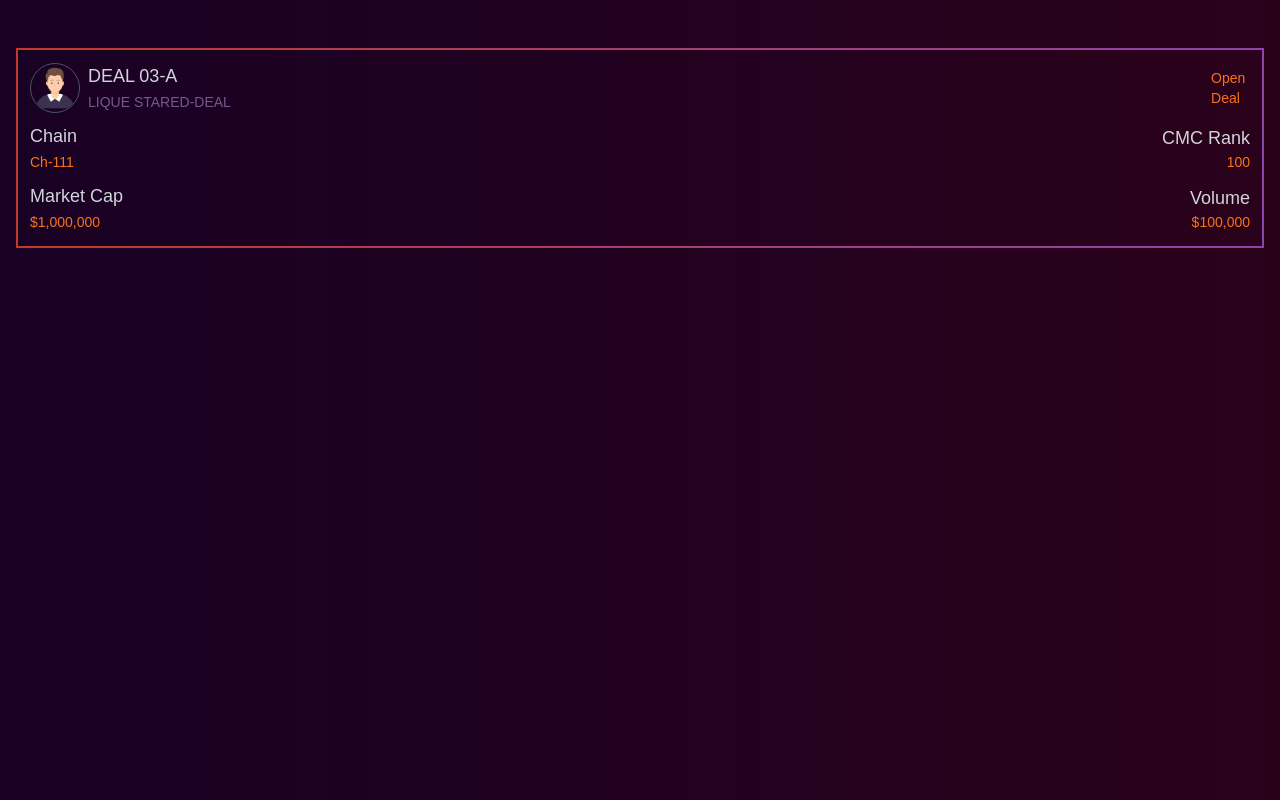
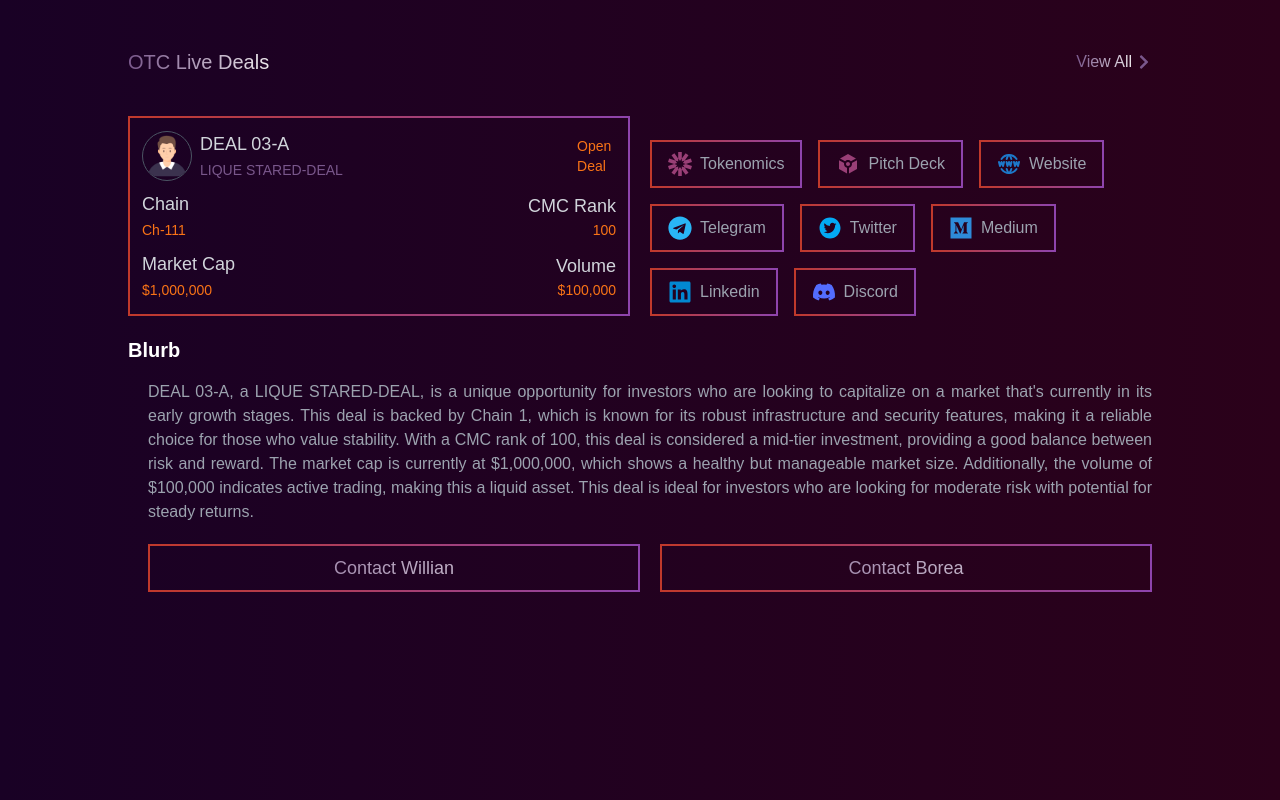
Before and after one commit to AhshanHabib26/OTC-Project, a Next.js app: page /items/1 in a window 1280 px wide. Built offline with nearby package versions, Linux system fonts and the light colour scheme.

Commit message:
Details Page Added

```diff
--- a/src/app/items/[id]/page.tsx
+++ b/src/app/items/[id]/page.tsx
@@ -1,8 +1,57 @@
 import Container from "@/app/lib/Container";
 import ItemsCard from "@/components/ItemsCard";
+import TopBar from "@/components/TopBar";
 import { getAllData } from "@/data/data";
 import { TDetailsPageProps, TItem } from "@/types/common.type";
 import React from "react";
+import { AiFillTwitterCircle } from "react-icons/ai";
+import { FaTelegram, FaDiscord, FaLinkedin, FaMedium } from "react-icons/fa";
+import { MdToken } from "react-icons/md";
+import { SiJsonwebtokens } from "react-icons/si";
+import { TbWorldWww } from "react-icons/tb";
+
+const sclData = [
+  {
+    icons: SiJsonwebtokens,
+    title: "Tokenomics",
+    color: "#993F76",
+  },
+  {
+    icons: MdToken,
+    title: "Pitch Deck",
+    color: "#993F76",
+  },
+  {
+    icons: TbWorldWww,
+    title: "Website",
+    color: "#1D78C9",
+  },
+  {
+    icons: FaTelegram,
+    title: "Telegram",
+    color: "#29B6F6",
+  },
+  {
+    icons: AiFillTwitterCircle,
+    title: "Twitter",
+    color: "#03A9F4",
+  },
+  {
+    icons: FaMedium,
+    title: "Medium",
+    color: "#2E8BD9",
+  },
+  {
+    icons: FaLinkedin,
+    title: "Linkedin",
+    color: "#0288D1",
+  },
+  {
+    icons: FaDiscord,
+    title: "Discord",
+    color: "#536DFE",
+  },
+];
 
 const DetailsPage: React.FC<TDetailsPageProps> = ({ params }) => {
   const { id } = params;
@@ -11,8 +60,35 @@ const DetailsPage: React.FC<TDetailsPageProps> = ({ params }) => {
 
   return (
     <Container>
-      <div className="text-gray-400">
-        <div>{data ? <ItemsCard data={data} /> : "Something went wrong!"}</div>
+      <div className="text-gray-400 max-w-5xl mx-auto">
+        <TopBar />
+        <div className="grid grid-cols-1 lg:grid-cols-2 gap-5 mt-10">
+          <div>
+            {data ? <ItemsCard data={data} /> : "Something went wrong!"}
+          </div>
+          <div className="flex flex-wrap gap-4 mt-6">
+            {sclData.map((s, index) => (
+              <div
+                key={index}
+                className="flex items-center gap-2 gradient-border px-4 py-2"
+              >
+                <s.icons size={24} color={s.color} /> <span>{s.title}</span>
+              </div>
+            ))}
+          </div>
+        </div>
+        <div className="my-5">
+          <h1 className="text-xl text-white font-semibold">Blurb</h1>
+          <p className="text-md text-justify ml-5 mt-4">{data?.description}</p>
+        </div>
+        <div className="flex items-center justify-between ml-5 gap-5">
+          <button className="gradient-border w-full py-2 text-lg gradient-text">
+            Contact Willian
+          </button>
+          <button className="gradient-border w-full py-2 text-lg gradient-text">
+            Contact Borea
+          </button>
+        </div>
       </div>
     </Container>
   );
--- a/src/components/TopBar.tsx
+++ b/src/components/TopBar.tsx
@@ -1,4 +1,5 @@
 import { THandleProps } from "@/types/common.type";
+import Link from "next/link";
 import React from "react";
 import { FaChevronRight } from "react-icons/fa";
 
@@ -8,9 +9,18 @@ const TopBar: React.FC<THandleProps> = ({ handleShowMore }) => {
       <div className="flex items-center justify-between text-white">
         <h1 className="gradient-text text-xl">OTC Live Deals</h1>
         <div className="flex items-center gap-1">
-          <p onClick={handleShowMore} className="gradient-text cursor-pointer">
-            View All
-          </p>
+          {handleShowMore ? (
+            <p
+              onClick={handleShowMore}
+              className="gradient-text cursor-pointer"
+            >
+              View All
+            </p>
+          ) : (
+            <Link href="/items" className="gradient-text">
+              View All
+            </Link>
+          )}
           <FaChevronRight color="#79578b" />
         </div>
       </div>
--- a/src/types/common.type.ts
+++ b/src/types/common.type.ts
@@ -15,7 +15,7 @@ export type TItemProps = {
 };
 
 export type THandleProps = {
-  handleShowMore: () => void;
+  handleShowMore?: () => void;
 };
 
 export type TDetailsPageProps = {
```
